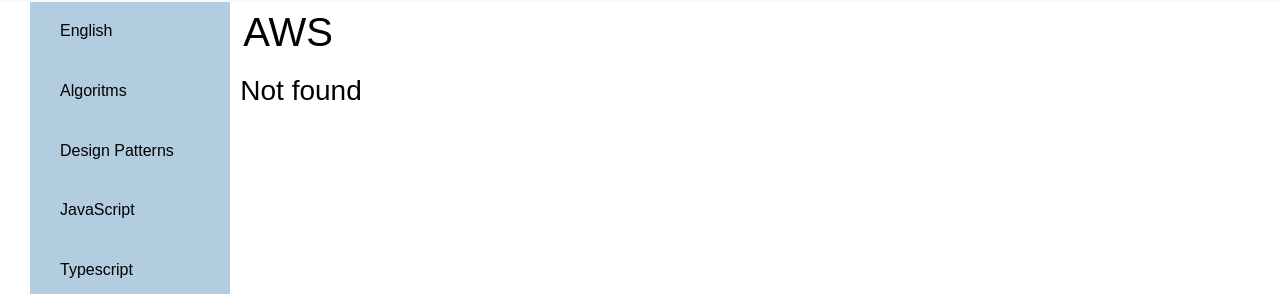
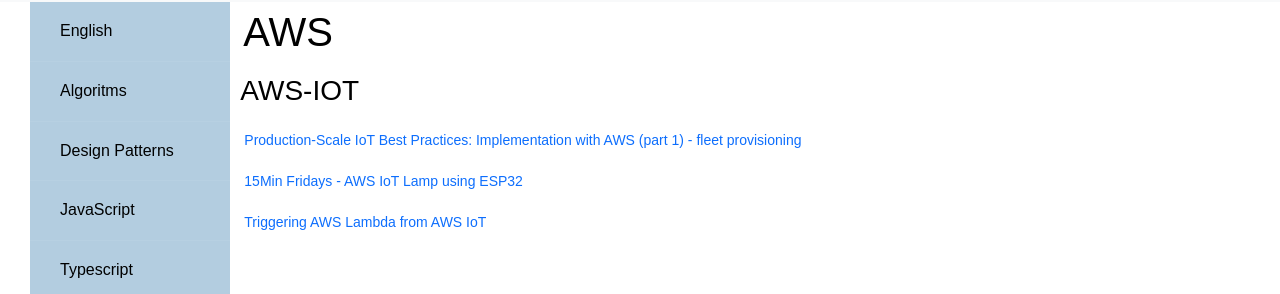
Before and after one commit to dmitriyokhrimenko/my-links, a React (Create React App) app: page /categories/aws in a window 1280 px wide. Before the commit this address had no page. Shown: the part 174-468 px from the top of the page. Built offline with nearby package versions, Linux system fonts and the light colour scheme.

Commit message:
feat(data): add aws-iot links

```diff
--- a/src/data-stub.js
+++ b/src/data-stub.js
@@ -204,6 +204,25 @@
             id: 6,
             title: "AWS",
             path: "/categories/aws",
+            subcategories: {
+                "AWS-IOT": [
+                    {
+                        title: "Production-Scale IoT Best Practices: Implementation with AWS (part 1) - fleet provisioning",
+                        description: "fleet provisioning",
+                        url: "https://www.doit-intl.com/production-scale-iot-best-practices-implementation-with-aws-part-1/",
+                    },
+                    {
+                        title: "15Min Fridays - AWS IoT Lamp using ESP32",
+                        description: "good english phrases to learn",
+                        url: "https://www.youtube.com/watch?v=4hdA3XSb3-A",
+                    },
+                    {
+                        title: "Triggering AWS Lambda from AWS IoT",
+                        description: "fleet provisioning",
+                        url: "https://www.youtube.com/watch?v=IkR2g0fJ94o",
+                    },
+                ],
+            },
         },
         "OS": {
             id: 7,
```
